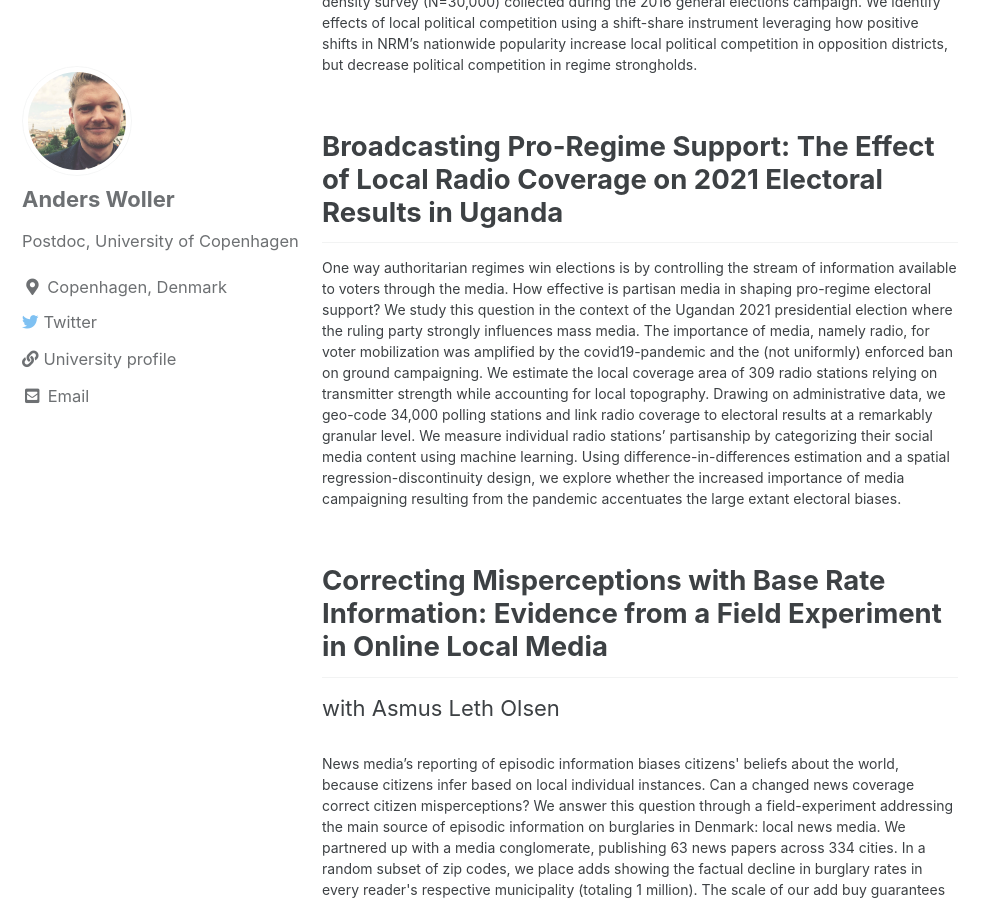
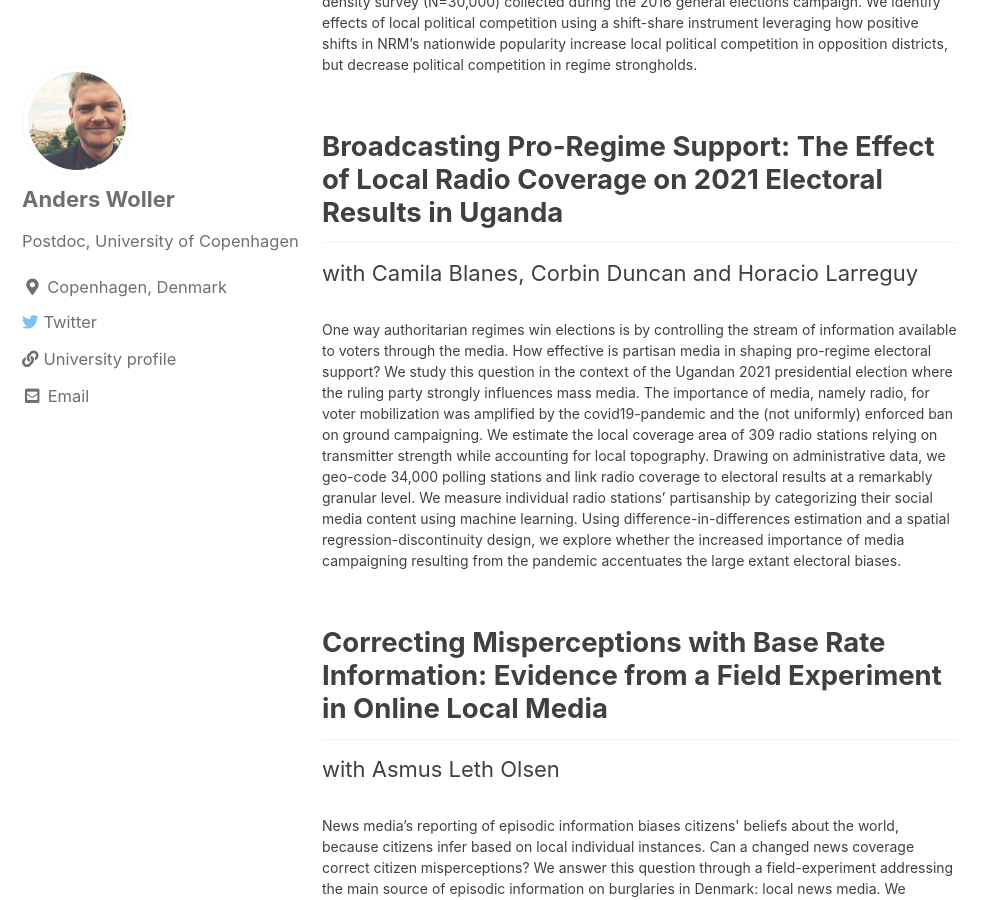
Before and after one commit to AndersWoller/AndersWoller.github.io, a Jekyll site: the page built from _pages/research.md, in a window 1280 px wide and 900 px high, scrolled down 596 px. Shown: the whole window, without its empty margins (0-997 px from the left). Built offline with Jekyll 4.4.1, drawn with Linux system fonts in a browser that asks for light colours; cached includes are drawn as plain includes.

Commit message:
Update research.md

```diff
--- a/_pages/research.md
+++ b/_pages/research.md
@@ -10,7 +10,7 @@ with Horacio Larreguy
 
 <p style="font-size:14px"> Does political competition deter clientelism by encouraging politicians to rely on public goods provision? While local public goods, in theory, is a more cost-effective strategy to generate political support among large groups, studies have found that political competition intensifies clientelism. This paper studies the question in Uganda where clientelism is widespread and political competition between candidates is increasing. We rely on the universe of public expenses, down to village-level, generated by national and sub-national government between 2012 and 2018 (N=380,000). The official voter registers allow us to link villages to their respective polling station electoral results. The extent of clientelism is measured using a high density survey (N=30,000) collected during the 2016 general elections campaign. We identify effects of local political competition using a shift-share instrument leveraging how positive shifts in NRM’s nationwide popularity increase local political competition in opposition districts, but decrease political competition in regime strongholds. </p>
 
-<h2> Broadcasting Pro-Regime Support: The Effect of Local Radio Coverage on 2021 Electoral Results in Uganda </h2>
+<h2> Broadcasting Pro-Regime Support: The Effect of Local Radio Coverage on 2021 Electoral Results in Uganda </h2> with Camila Blanes, Corbin Duncan and Horacio Larreguy
 
 <p style="font-size:14px"> One way authoritarian regimes win elections is by controlling the stream of information available to voters through the media. How effective is partisan media in shaping pro-regime electoral support? We study this question in the context of the Ugandan 2021 presidential election where the ruling party strongly influences mass media. The importance of media, namely radio, for voter mobilization was amplified by the covid19-pandemic and the (not uniformly) enforced ban on ground campaigning. We estimate the local coverage area of 309 radio stations relying on transmitter strength while accounting for local topography. Drawing on administrative data, we geo-code 34,000 polling stations and link radio coverage to electoral results at a remarkably granular level. We measure individual radio stations’ partisanship by categorizing their social media content using machine learning. Using difference-in-differences estimation and a spatial regression-discontinuity design, we explore whether the increased importance of media campaigning resulting from the pandemic accentuates the large extant electoral biases. </p>
 
```
